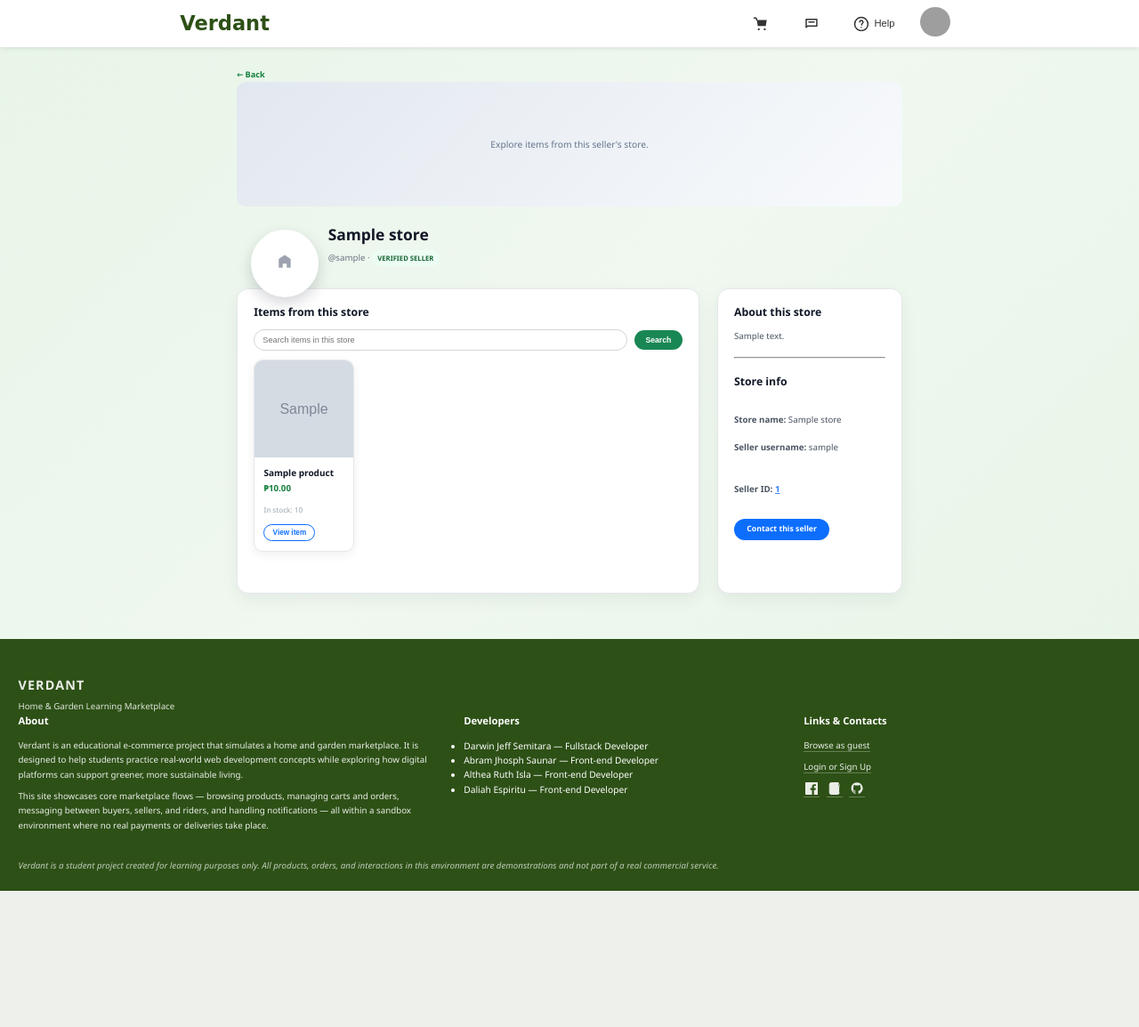
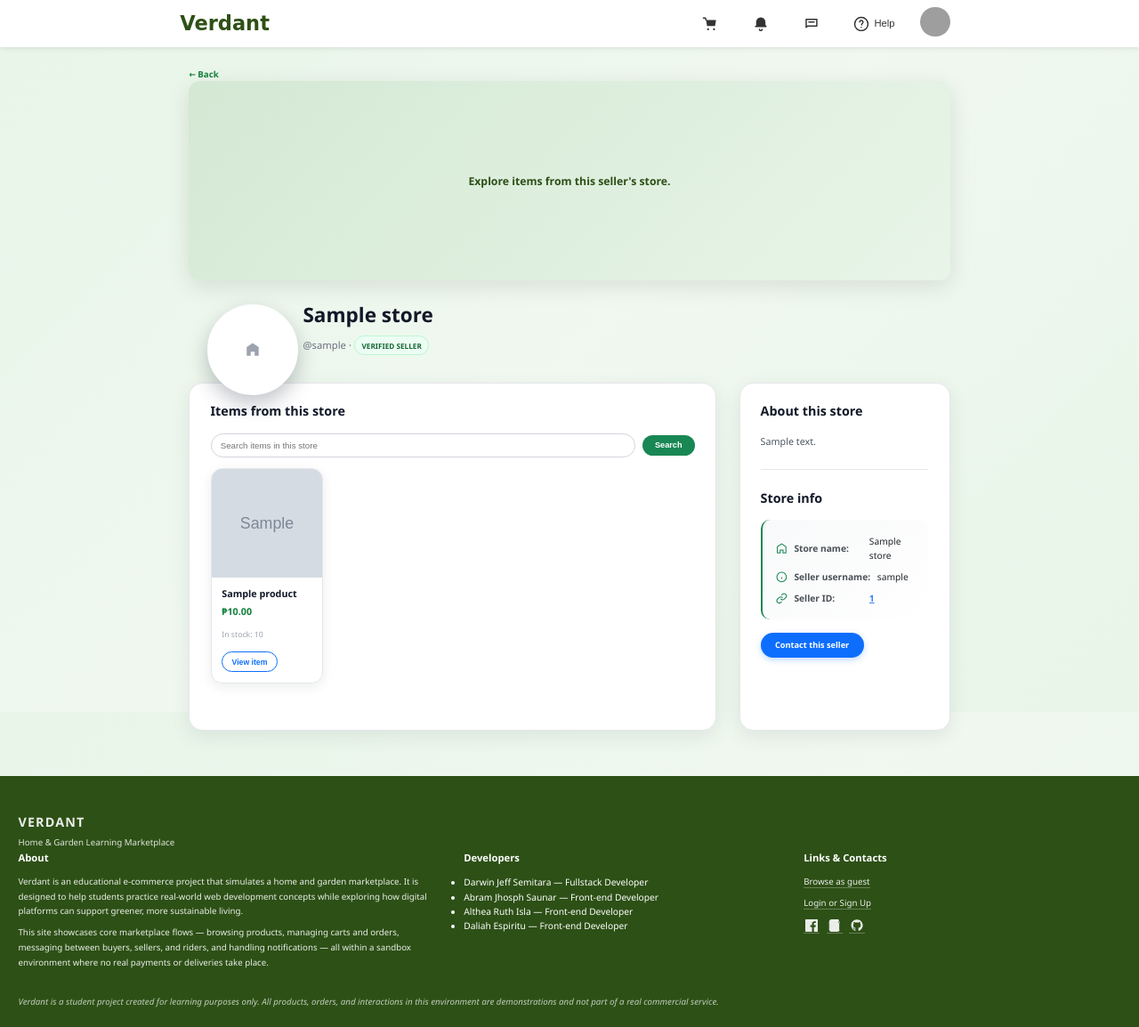
Before and after one commit to DarwinSemitara/verdant-ecommerce, a Flask app: template finals_web/templates/store_public.html in a window 1280 px wide. Shown: the whole page at 89% size. Before the commit the page ends 1001 px from the top, so only its background shows below. Run offline with Flask 2, Linux system fonts and the light colour scheme; the visitor is signed in with stand-in values (Sample User, id 1); tables that the repository leaves empty hold one stand-in row (values such as "Sample post"); the template is opened without the code that fills it: most values are stand-ins (such as "Sample title", 1, 10 or a date in 2020); grey boxes marked "Sample" are stand-in pictures; data that the repository does not hold is empty; some libraries are stand-ins or nearby versions; some web fonts are replaced; grey boxes are pictures that could not be loaded.

Commit message:
Enhance store view: add notifications, increase size, improve design
- Added notification component to navbar
- Increased store page max-width from 1200px to 1400px
- Increased cover photo height from 220px to 350px
- Increased store avatar from 120px to 160px
- Increased all font sizes for better readability
- Increased product card images from 170px to 190px
- Added hover effects to product cards and buttons
- Created styled store info section with gradient background, icons, and left border
- Improved spacing, gaps, and padding throughout
- Seller ID now has hover effect for better UX

```diff
--- a/finals_web/templates/store_public.html
+++ b/finals_web/templates/store_public.html
@@ -9,47 +9,56 @@
   <link rel="stylesheet" href="{{ url_for('static', filename='css/global-zoom.css') }}" />
   <style>
     body { background: linear-gradient(135deg, #e8f5e8 0%, #f0f8f0 50%, #e8f5e8 100%); min-height: 100vh; }
-    .store-page { max-width: 1200px; margin: 2rem auto; padding: 0 1rem 3rem; }
-    .store-hero { position: relative; margin-bottom: 2.5rem; }
-    .store-cover { width: 100%; height: 220px; border-radius: 16px; object-fit: cover; }
-    .store-cover-placeholder { width: 100%; height: 220px; border-radius: 16px; background: linear-gradient(135deg,#e2e8f0,#f8fafc); display:flex; align-items:center; justify-content:center; color:#64748b; font-weight:500; }
-    .store-avatar-wrap { position: absolute; left: 24px; bottom: -56px; display:flex; align-items:center; gap:1rem; }
-    .store-avatar { width: 120px; height: 120px; border-radius: 999px; background:#fff; border:4px solid #fff; overflow:hidden; box-shadow:0 10px 25px rgba(15,23,42,0.18); display:flex; align-items:center; justify-content:center; }
+    .store-page { max-width: 1400px; margin: 2rem auto; padding: 0 2rem 3rem; }  /* Increased from 1200px */
+    .store-hero { position: relative; margin-bottom: 3rem; }  /* Increased margin */
+    .store-cover { width: 100%; height: 350px; border-radius: 20px; object-fit: cover; box-shadow: 0 10px 40px rgba(0,0,0,0.15); }  /* Increased from 220px, added shadow */
+    .store-cover-placeholder { width: 100%; height: 350px; border-radius: 20px; background: linear-gradient(135deg,#d4e8d4,#e8f5e8); display:flex; align-items:center; justify-content:center; color:#2d5016; font-weight:600; font-size:1.2rem; box-shadow: 0 10px 40px rgba(0,0,0,0.1); }  /* Increased height, better gradient */
+    .store-avatar-wrap { position: absolute; left: 32px; bottom: -70px; display:flex; align-items:center; gap:1.5rem; }  /* Adjusted position */
+    .store-avatar { width: 160px; height: 160px; border-radius: 999px; background:#fff; border:5px solid #fff; overflow:hidden; box-shadow:0 15px 35px rgba(15,23,42,0.25); display:flex; align-items:center; justify-content:center; }  /* Increased from 120px */
     .store-avatar img { width:100%; height:100%; object-fit:cover; }
-    .store-avatar-placeholder { font-size:1.8rem; color:#9ca3af; }
-    .store-heading { margin-left: 160px; padding-top: 1.75rem; }
-    .store-heading h1 { margin:0; font-size:1.7rem; color:#111827; }
-    .store-heading p { margin:0.3rem 0 0; font-size:0.95rem; color:#6b7280; }
-    .store-layout { display:grid; grid-template-columns:minmax(0, 2.5fr) minmax(0, 1fr); gap:2rem; margin-top:2rem; }
-    .store-card { background:#fff; border-radius:1.25rem; box-shadow:0 10px 30px rgba(15,23,42,0.06); padding:1.5rem 1.75rem; border:1px solid #e5e7eb; }
-    .store-card h2 { margin:0 0 1rem; font-size:1.2rem; color:#111827; }
-    .store-description { white-space:pre-line; color:#4b5563; font-size:0.95rem; line-height:1.6; }
+    .store-avatar-placeholder { font-size:2.5rem; color:#9ca3af; }  /* Increased font size */
+    .store-heading { margin-left: 200px; padding-top: 2rem; }  /* Adjusted for larger avatar */
+    .store-heading h1 { margin:0; font-size:2.2rem; color:#111827; font-weight:700; }  /* Increased from 1.7rem */
+    .store-heading p { margin:0.5rem 0 0; font-size:1.1rem; color:#6b7280; }  /* Increased font size */
+    .store-layout { display:grid; grid-template-columns:minmax(0, 2.5fr) minmax(0, 1fr); gap:2.5rem; margin-top:2.5rem; }  /* Increased gap */
+    .store-card { background:#fff; border-radius:1.5rem; box-shadow:0 10px 35px rgba(15,23,42,0.08); padding:2rem 2.25rem; border:1px solid #e5e7eb; }  /* Increased padding and border-radius */
+    .store-card h2 { margin:0 0 1.25rem; font-size:1.4rem; color:#111827; font-weight:700; }  /* Increased font size */
+    .store-description { white-space:pre-line; color:#4b5563; font-size:1.05rem; line-height:1.8; }  /* Increased font size and line height */
     .store-description.empty { color:#9ca3af; font-style:italic; }
-    .store-products-header { display:flex; gap:0.75rem; align-items:center; margin-bottom:1rem; flex-wrap:wrap; }
-    .store-products-search-input { flex:1; min-width:200px; padding:0.55rem 0.9rem; border-radius:999px; border:1px solid #d1d5db; font-size:0.9rem; }
-    .store-products-search-btn { padding:0.55rem 1.2rem; border-radius:999px; border:none; background:#198754; color:#fff; font-size:0.85rem; font-weight:600; cursor:pointer; }
-    .store-products-search-btn:hover { background:#157347; }
-    .products-grid { display:grid; grid-template-columns:repeat(4, minmax(0,1fr)); gap:1rem; }
-    .product-card { background:#fff; border-radius:1rem; box-shadow:0 6px 18px rgba(15,23,42,0.06); overflow:hidden; border:1px solid #e5e7eb; cursor:pointer; display:flex; flex-direction:column; }
-    .product-card img { width:100%; height:170px; object-fit:cover; }
-    .product-image-placeholder { height:170px; background:#f8fafc; display:flex; align-items:center; justify-content:center; color:#cbd5f5; }
-    .product-body { padding:0.9rem 1rem 1.1rem; display:flex; flex-direction:column; gap:0.2rem; }
-    .product-title { font-size:0.98rem; font-weight:600; color:#111827; margin:0; }
-    .product-price { font-weight:700; color:#15803d; font-size:0.95rem; }
-    .product-meta { font-size:0.8rem; color:#9ca3af; }
-    .product-actions { margin-top:0.7rem; }
-    .view-btn { border-radius:999px; border:1px solid #0d6efd; background:transparent; color:#0d6efd; padding:0.4rem 0.9rem; font-size:0.8rem; font-weight:600; cursor:pointer; transition:all 0.15s ease; }
-    .view-btn:hover { background:#0d6efd; color:#fff; }
-    .see-more-wrap { margin-top:1rem; text-align:center; }
-    .see-more-btn { border-radius:999px; border:none; background:#f3f4f6; color:#111827; padding:0.5rem 1.4rem; font-size:0.85rem; font-weight:600; cursor:pointer; }
-    .see-more-btn:hover { background:#e5e7eb; }
-    .store-meta-tag { display:inline-flex; align-items:center; gap:0.4rem; padding:0.25rem 0.6rem; border-radius:999px; background:#ecfdf3; color:#166534; font-size:0.75rem; font-weight:600; text-transform:uppercase; }
+    .store-products-header { display:flex; gap:0.75rem; align-items:center; margin-bottom:1.25rem; flex-wrap:wrap; }
+    .store-products-search-input { flex:1; min-width:200px; padding:0.65rem 1rem; border-radius:999px; border:1px solid #d1d5db; font-size:0.95rem; }
+    .store-products-search-btn { padding:0.65rem 1.4rem; border-radius:999px; border:none; background:#198754; color:#fff; font-size:0.9rem; font-weight:600; cursor:pointer; transition: all 0.2s; }
+    .store-products-search-btn:hover { background:#157347; transform: translateY(-1px); }
+    .products-grid { display:grid; grid-template-columns:repeat(4, minmax(0,1fr)); gap:1.25rem; }  /* Increased gap */
+    .product-card { background:#fff; border-radius:1.25rem; box-shadow:0 6px 20px rgba(15,23,42,0.08); overflow:hidden; border:1px solid #e5e7eb; cursor:pointer; display:flex; flex-direction:column; transition: all 0.3s; }
+    .product-card:hover { transform: translateY(-4px); box-shadow:0 12px 30px rgba(15,23,42,0.15); }  /* Added hover effect */
+    .product-card img { width:100%; height:190px; object-fit:cover; }  /* Increased from 170px */
+    .product-image-placeholder { height:190px; background:#f8fafc; display:flex; align-items:center; justify-content:center; color:#cbd5f5; }
+    .product-body { padding:1rem 1.15rem 1.25rem; display:flex; flex-direction:column; gap:0.3rem; }  /* Increased padding */
+    .product-title { font-size:1.05rem; font-weight:600; color:#111827; margin:0; }  /* Increased font size */
+    .product-price { font-weight:700; color:#15803d; font-size:1.05rem; }  /* Increased font size */
+    .product-meta { font-size:0.85rem; color:#9ca3af; }
+    .product-actions { margin-top:0.8rem; }
+    .view-btn { border-radius:999px; border:1px solid #0d6efd; background:transparent; color:#0d6efd; padding:0.5rem 1rem; font-size:0.85rem; font-weight:600; cursor:pointer; transition:all 0.2s ease; }
+    .view-btn:hover { background:#0d6efd; color:#fff; transform: translateY(-1px); }
+    .see-more-wrap { margin-top:1.25rem; text-align:center; }
+    .see-more-btn { border-radius:999px; border:none; background:#f3f4f6; color:#111827; padding:0.6rem 1.6rem; font-size:0.9rem; font-weight:600; cursor:pointer; transition: all 0.2s; }
+    .see-more-btn:hover { background:#e5e7eb; transform: translateY(-1px); }
+    .store-meta-tag { display:inline-flex; align-items:center; gap:0.4rem; padding:0.35rem 0.75rem; border-radius:999px; background:#ecfdf3; color:#166534; font-size:0.8rem; font-weight:600; text-transform:uppercase; border: 1px solid #bbf7d0; }  /* Added border */
     .not-found { text-align:center; padding:4rem 1rem; color:#6b7280; }
     .not-found h1 { margin-bottom:0.75rem; color:#111827; }
-    .back-link { text-decoration:none; color:#15803d; font-weight:600; font-size:0.9rem; display:inline-flex; align-items:center; gap:0.25rem; }
+    .back-link { text-decoration:none; color:#15803d; font-weight:600; font-size:0.95rem; display:inline-flex; align-items:center; gap:0.25rem; }
     .back-link:hover { text-decoration:underline; }
-    .contact-btn { display:inline-flex; align-items:center; justify-content:center; border-radius:999px; padding:0.5rem 1.4rem; background:#0d6efd; color:#fff; font-size:0.85rem; font-weight:600; text-decoration:none; }
-    .contact-btn:hover { background:#0b5ed7; text-decoration:none; }
+    .contact-btn { display:inline-flex; align-items:center; justify-content:center; border-radius:999px; padding:0.65rem 1.6rem; background:#0d6efd; color:#fff; font-size:0.9rem; font-weight:600; text-decoration:none; transition: all 0.2s; box-shadow: 0 4px 12px rgba(13,110,253,0.25); }
+    .contact-btn:hover { background:#0b5ed7; text-decoration:none; transform: translateY(-1px); box-shadow: 0 6px 16px rgba(13,110,253,0.35); }
+
+    /* Store info section styling */
+    .store-info-section { background: linear-gradient(135deg, #f8f9fa 0%, #ffffff 100%); border-radius: 1rem; padding: 1.5rem; margin-bottom: 1.5rem; border-left: 4px solid #198754; }
+    .store-info-row { display: flex; align-items: center; gap: 0.75rem; margin-bottom: 0.75rem; }
+    .store-info-row:last-child { margin-bottom: 0; }
+    .store-info-icon { width: 20px; height: 20px; color: #198754; flex-shrink: 0; }
+    .store-info-label { font-weight: 600; color: #495057; min-width: 120px; }
+    .store-info-value { color: #212529; }
 
     /* Profile dropdown styles */
     .profile-dropdown { position: relative; display: inline-block; }
@@ -62,10 +71,10 @@
     .profile-menu-item.logout { color: #dc3545; font-weight: 600; }
     .profile-menu-item.logout:hover { background: #fff5f5; }
 
-    @media (max-width: 1200px) { .products-grid { grid-template-columns:repeat(4, minmax(0,1fr)); } }
-    @media (max-width: 960px) { .store-layout { grid-template-columns:1fr; } .store-heading { margin-left:120px; } .products-grid { grid-template-columns:repeat(3, minmax(0,1fr)); } }
-    @media (max-width: 768px) { .products-grid { grid-template-columns:repeat(2, minmax(0,1fr)); } }
-    @media (max-width: 640px) { .store-avatar-wrap { position:static; margin-top:-40px; margin-bottom:0.75rem; } .store-heading { margin-left:0; padding-top:0; } .products-grid { grid-template-columns:repeat(1, minmax(0,1fr)); } }
+    @media (max-width: 1200px) { .products-grid { grid-template-columns:repeat(3, minmax(0,1fr)); } }
+    @media (max-width: 960px) { .store-layout { grid-template-columns:1fr; } .store-heading { margin-left:160px; } .products-grid { grid-template-columns:repeat(3, minmax(0,1fr)); } }
+    @media (max-width: 768px) { .products-grid { grid-template-columns:repeat(2, minmax(0,1fr)); } .store-avatar { width: 120px; height: 120px; } .store-heading { margin-left: 140px; } .store-heading h1 { font-size: 1.8rem; } }
+    @media (max-width: 640px) { .store-avatar-wrap { position:static; margin-top:-50px; margin-bottom:1rem; } .store-heading { margin-left:0; padding-top:0; } .products-grid { grid-template-columns:repeat(1, minmax(0,1fr)); } }
   </style>
 </head>
 <body class="has-main-header">
@@ -85,6 +94,7 @@
             </svg>
             <span id="cartCount" class="badge">0</span>
           </a>
+          {% include 'notification_component.html' %}
           <a href="{{ url_for('user_messages') }}" class="icon-button" aria-label="Messages" style="text-decoration: none; color: inherit;">
             <svg class="icon" viewBox="0 0 24 24" xmlns="http://www.w3.org/2000/svg" aria-hidden="true">
               <path d="M4 5h16v10H6l-2 2V5z" fill="none" stroke="currentColor" stroke-width="2" stroke-linecap="round" stroke-linejoin="round"/>
@@ -213,14 +223,36 @@
             <div class="store-description empty">This seller hasn't added a description yet.</div>
           {% endif %}
 
-          <hr style="margin: 1.5rem 0; border-color: #e5e7eb;" />
+          <hr style="margin: 2rem 0; border: none; border-top: 2px solid #e5e7eb;" />
 
           <h2>Store info</h2>
-          <div class="store-description">
-            <strong>Store name:</strong> {{ store.name }}<br />
-            <strong>Seller username:</strong> {{ store.username }}<br />
+          <div class="store-info-section">
+            <div class="store-info-row">
+              <svg class="store-info-icon" viewBox="0 0 24 24" fill="none" stroke="currentColor" stroke-width="2">
+                <path d="M3 21V8l9-6 9 6v13h-6v-6h-6v6H3z"/>
+              </svg>
+              <span class="store-info-label">Store name:</span>
+              <span class="store-info-value">{{ store.name }}</span>
+            </div>
+            <div class="store-info-row">
+              <svg class="store-info-icon" viewBox="0 0 24 24" fill="none" stroke="currentColor" stroke-width="2">
+                <circle cx="12" cy="12" r="10"/>
+                <path d="M12 16v-4M12 8h.01"/>
+              </svg>
+              <span class="store-info-label">Seller username:</span>
+              <span class="store-info-value">{{ store.username }}</span>
+            </div>
             {% if store.seller_id %}
-            <strong>Seller ID:</strong> <span onclick="copySellerID('{{ store.seller_id }}')" style="color: #3b82f6; font-weight: 600; cursor: pointer; text-decoration: underline;" title="Click to copy Seller ID">{{ store.seller_id }}</span>
+            <div class="store-info-row">
+              <svg class="store-info-icon" viewBox="0 0 24 24" fill="none" stroke="currentColor" stroke-width="2">
+                <path d="M10 13a5 5 0 0 0 7.54.54l3-3a5 5 0 0 0-7.07-7.07l-1.72 1.71"/>
+                <path d="M14 11a5 5 0 0 0-7.54-.54l-3 3a5 5 0 0 0 7.07 7.07l1.71-1.71"/>
+              </svg>
+              <span class="store-info-label">Seller ID:</span>
+              <span class="store-info-value">
+                <span onclick="copySellerID('{{ store.seller_id }}')" style="color: #3b82f6; font-weight: 600; cursor: pointer; text-decoration: underline; transition: color 0.2s;" onmouseover="this.style.color='#2563eb'" onmouseout="this.style.color='#3b82f6'" title="Click to copy Seller ID">{{ store.seller_id }}</span>
+              </span>
+            </div>
             {% endif %}
           </div>
 
```
